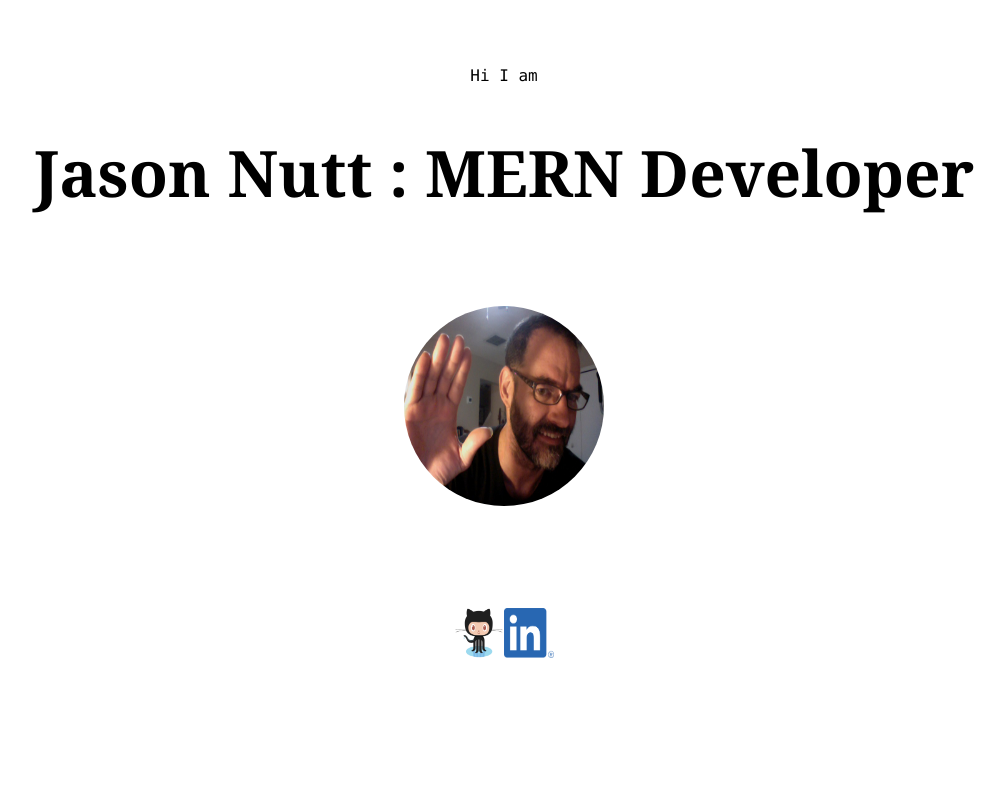
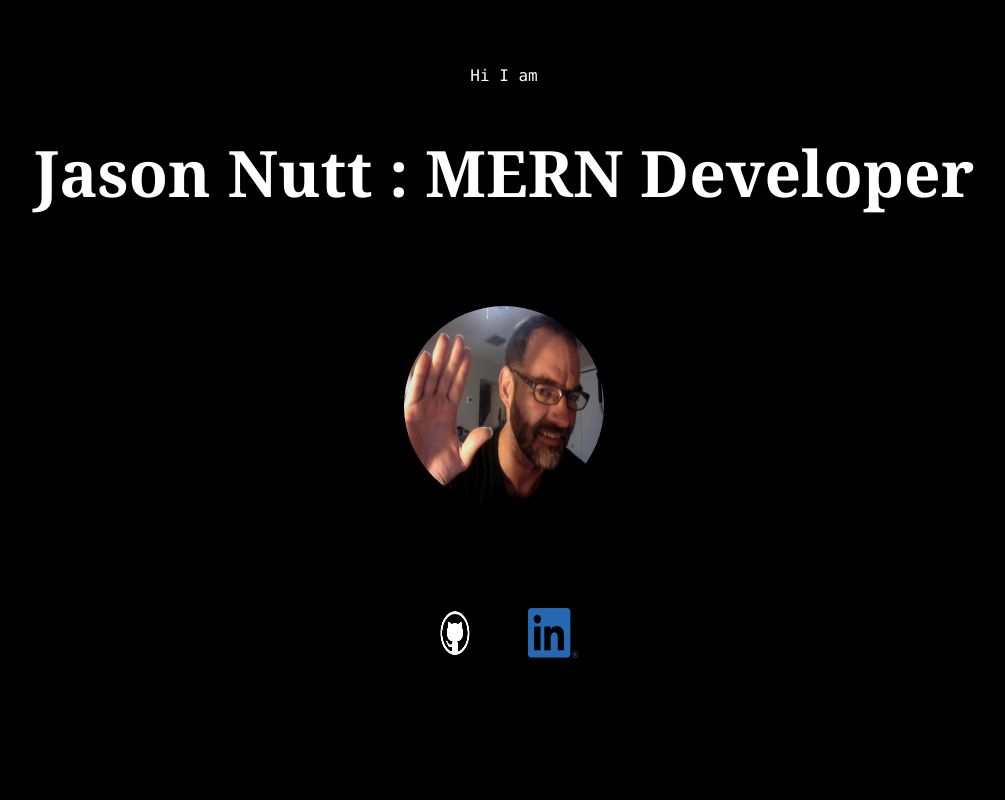
Before and after one commit to jnutt367/jnuttdev, a Next.js app: page / in a window 1280 px wide. Shown: the top 800 px of the page, without its empty margins (136-1141 px from the left). Built offline with nearby package versions, Linux system fonts and the light colour scheme.

Commit message:
commit for black bg

```diff
--- a/pages/index.js
+++ b/pages/index.js
@@ -15,7 +15,7 @@ export default function Home() {
       <code className={styles.intro}>Hi I am</code>
       <h1 className="text-3xl ml-10 mr-10 font-serif font-bold ">
 
-      <a className={styles.title} href=""> Jason Nutt : MERN Developer</a>
+      <a className={styles.title} href="https://github.com/jnutt367"> Jason Nutt : MERN Developer</a>
 
         </h1>
       <div className={styles.pic}>
@@ -40,9 +40,9 @@ export default function Home() {
           className="absolute bz-0 mt-10"
         />
         </a>
-        <a href="https://github.com/jnutt367">
+        <a className={styles.github} href="https://github.com/jnutt367">
         <Image
-          src="/Octocat.jpg"
+          src="/github_logo_black.png"
           alt="Hero Image"
           height={50}
           width={50}
@@ -73,7 +73,7 @@ export default function Home() {
 
         </h1>
         <div className={styles.grid}>
-        <a href="https://waggin-rights.vercel.app/" className={styles.card1}>
+        <a href="https://waggin-rights.vercel.app/" className={styles.card}>
             <h2>Welcome to Waggin Rights</h2>
             <Image
           src="/waginnrights.jpg"
@@ -94,7 +94,7 @@ export default function Home() {
 
 
 
-          <a href="https://company-of-the-winter-dnd.vercel.app/" className={styles.card4}>
+          <a href="https://company-of-the-winter-dnd.vercel.app/" className={styles.card}>
             <h2> Character Examples App</h2>
             <Image
           src="/characters.jpg"
@@ -107,7 +107,7 @@ export default function Home() {
             <p>MongoDB & Next.js site that pulls Character examples data from cloud Atlas cluster.</p>
           </a>
 
-          <a href="https://jnutt367.github.io/Stefanos/" className={styles.card5}>
+          <a href="https://jnutt367.github.io/Stefanos/" className={styles.card}>
             <h2>Stefanos Trattoria Family Italian Cuisine</h2>
             <Image
           src="/stefanos.jpg"
@@ -127,7 +127,7 @@ export default function Home() {
 
           <a
             href="https://estore-swart.vercel.app/"
-            className={styles.card2}
+            className={styles.card}
           >
             <h2>An E-Commerce Example</h2>
             <Image
@@ -144,7 +144,7 @@ export default function Home() {
 
           <a
             href="https://teamtreehouse.com/profiles/jdnutt"
-            className={styles.card3}
+            className={styles.card}
           >
             <h2>Team Treehouse Credentials</h2>
             <Image
--- a/styles/Home.module.css
+++ b/styles/Home.module.css
@@ -1,4 +1,6 @@
 .container {
+    background-color: black;
+    color: white;
     display: grid;
     justify-content: center;
     align-items: center;
@@ -18,6 +20,10 @@
 
 .intro {
     margin-bottom: 3rem;
+}
+
+.github {
+    margin-right: 3rem;
 }
 
 .footer {
@@ -129,7 +135,7 @@
 .card:active {
     color: #0070f3;
     border-color: grey;
-    background-color: rgb(85, 85, 107);
+    background-color: grey;
     opacity: 1;
     color: white;
 }
```
Also changed, not shown: public/github_logo_black.png (added).
